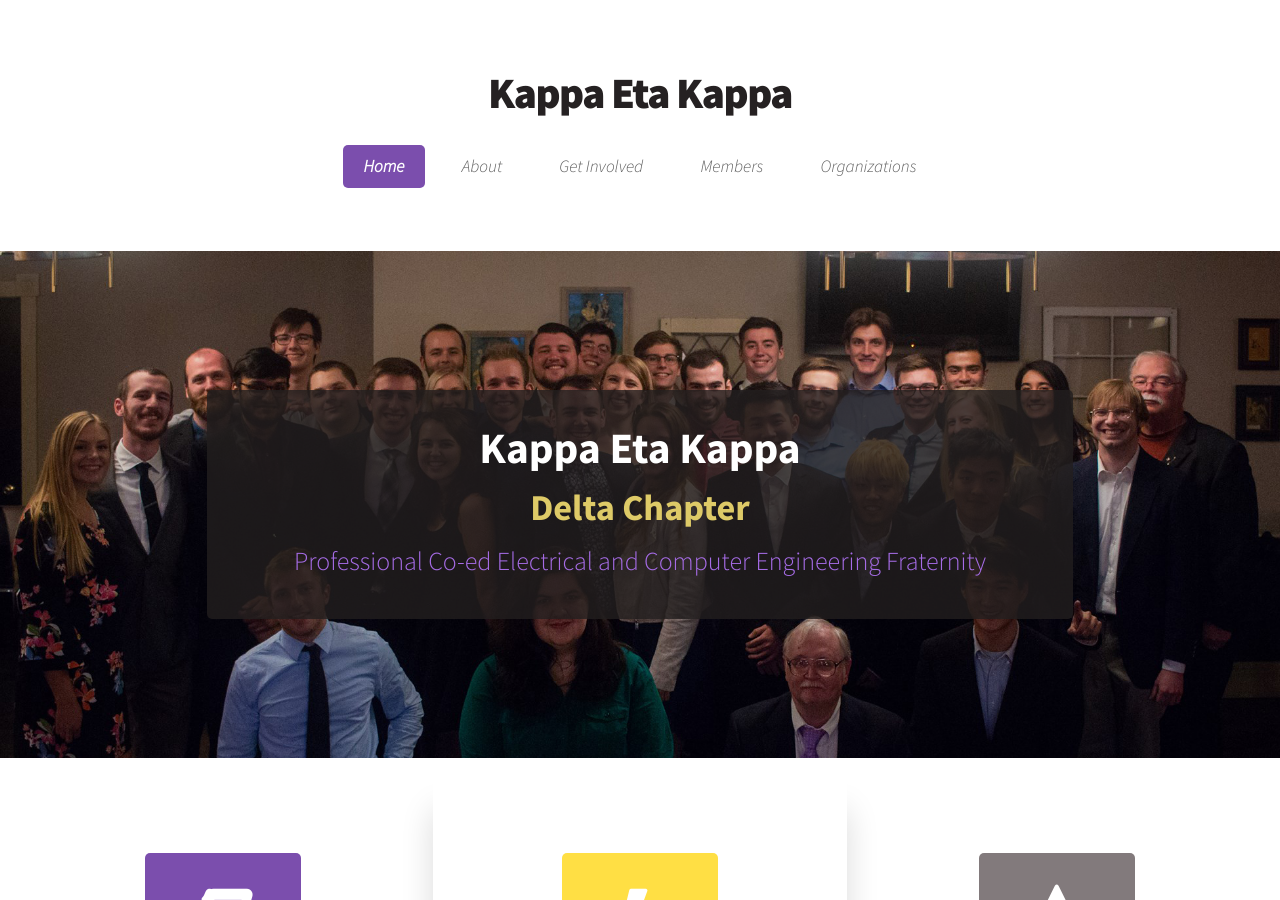
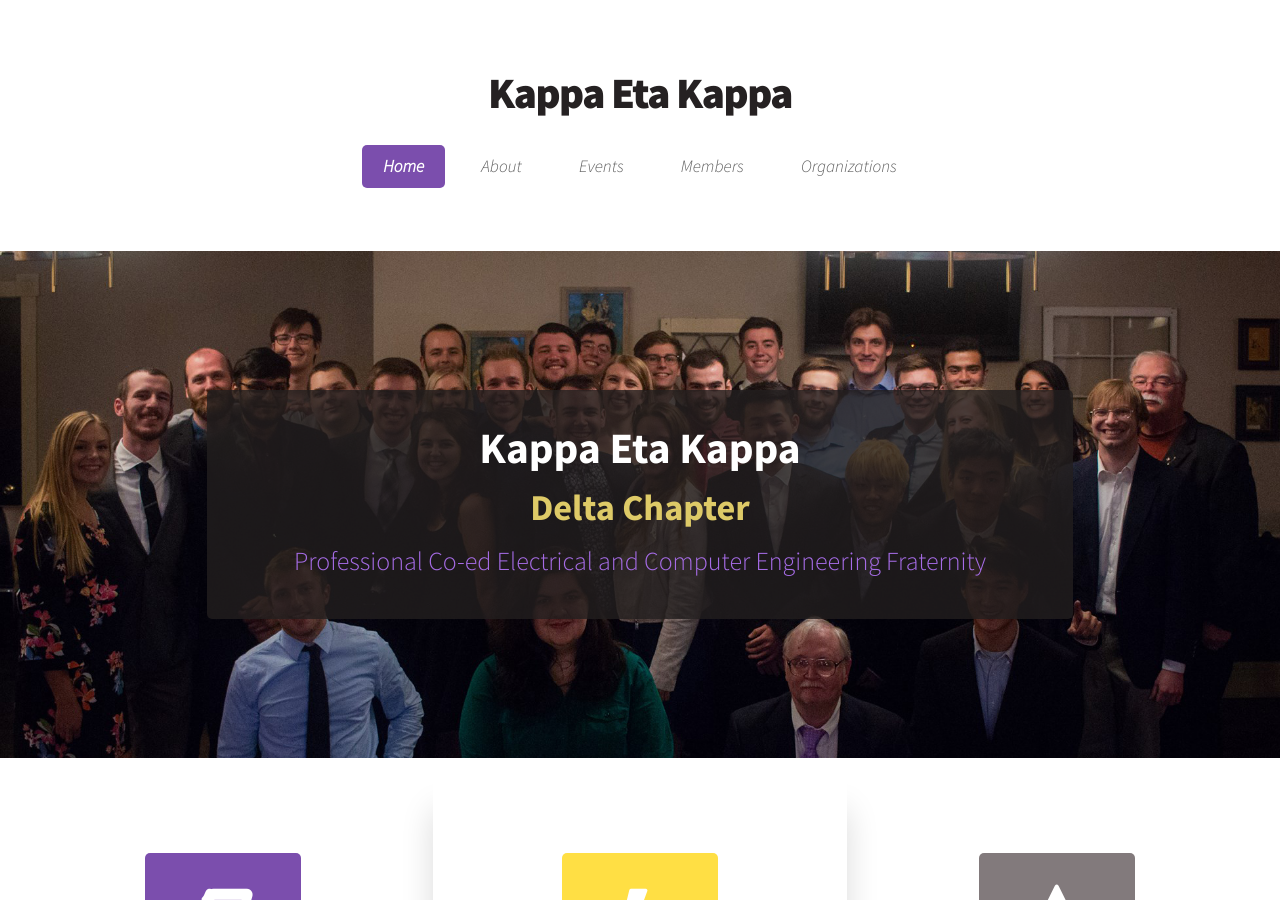
Before and after one commit to KappaEtaKappa/KappaEtaKappa.github.io, a Jekyll site: the page built from index.html, in a window 1280 px wide and 900 px high. Built offline with Jekyll 4.4.1, drawn with Linux system fonts in a browser that asks for light colours.

Commit message:
Changed 'get involved' to 'events' for real, updated broken web links

```diff
--- a/_includes/nav.html
+++ b/_includes/nav.html
@@ -4,18 +4,18 @@
     {% assign current = page.url | downcase | split: '/' %}
     <li {% if current[1] == null || current[1] == 'index.html' %}class='current'{% endif %}><a href="{{ site.baseurl }}/">Home</a></li>
     <li {% if current[1] contains 'posts' %}class='current'{% endif %}><a href="{{ site.baseurl }}/posts">About</a></li>
-    <li {% if current[1] contains 'events' %}class='current'{% endif %}><a href="{{ site.baseurl }}/events">Get Involved</a></li>
+    <li {% if current[1] contains 'events' %}class='current'{% endif %}><a href="{{ site.baseurl }}/events">Events</a></li>
     <li {% if current[1] contains 'members' %}class='current'{% endif %}><a href="{{ site.baseurl }}/members">Members</a></li>
     <li>
       <a href="">Organizations</a>
       <ul>
         <li><a href="http://daa.khk.org">Delta Alumni Association</a></li>
         <li><a href="http://khk.org">National Association</a></li>
-        <li><a href="http://nec.khk.org">National Executive Council</a></li>
+        <li><a href="http://khk.org/contact">National Executive Council</a></li>
         <li>
           <a href="#">Other Chapters</a>
           <ul>
-            <li><a href="http://beta.khk.org">Beta (UM - St Paul/Twin Cities)</a></li>
+            <li><a href="http://khkbeta.org">Beta (UM - St Paul/Twin Cities)</a></li>
             <li><a href="http://iota.khk.org">Iota (UM - St Cloud)</a></li>
           </ul>
         </li>
```
